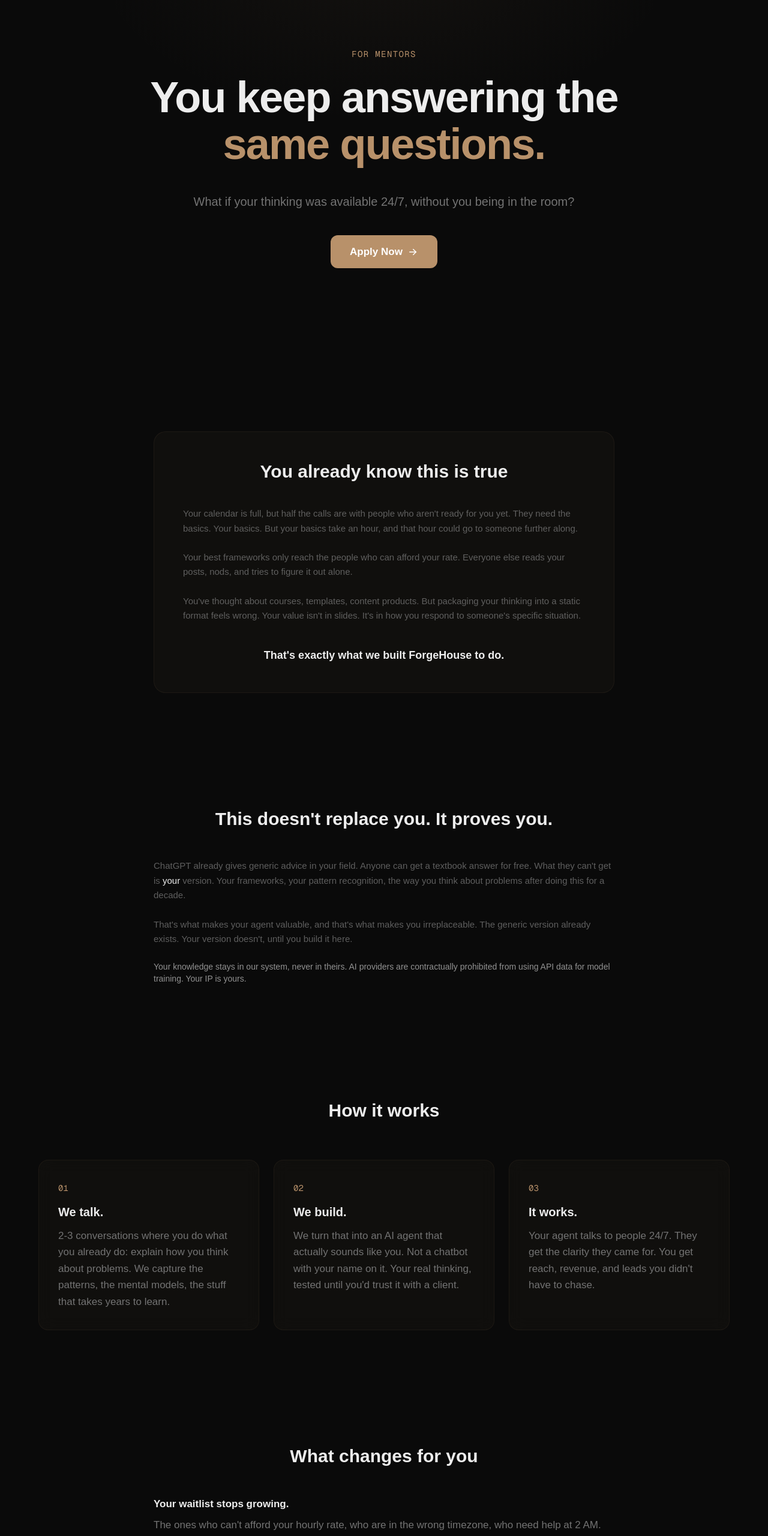
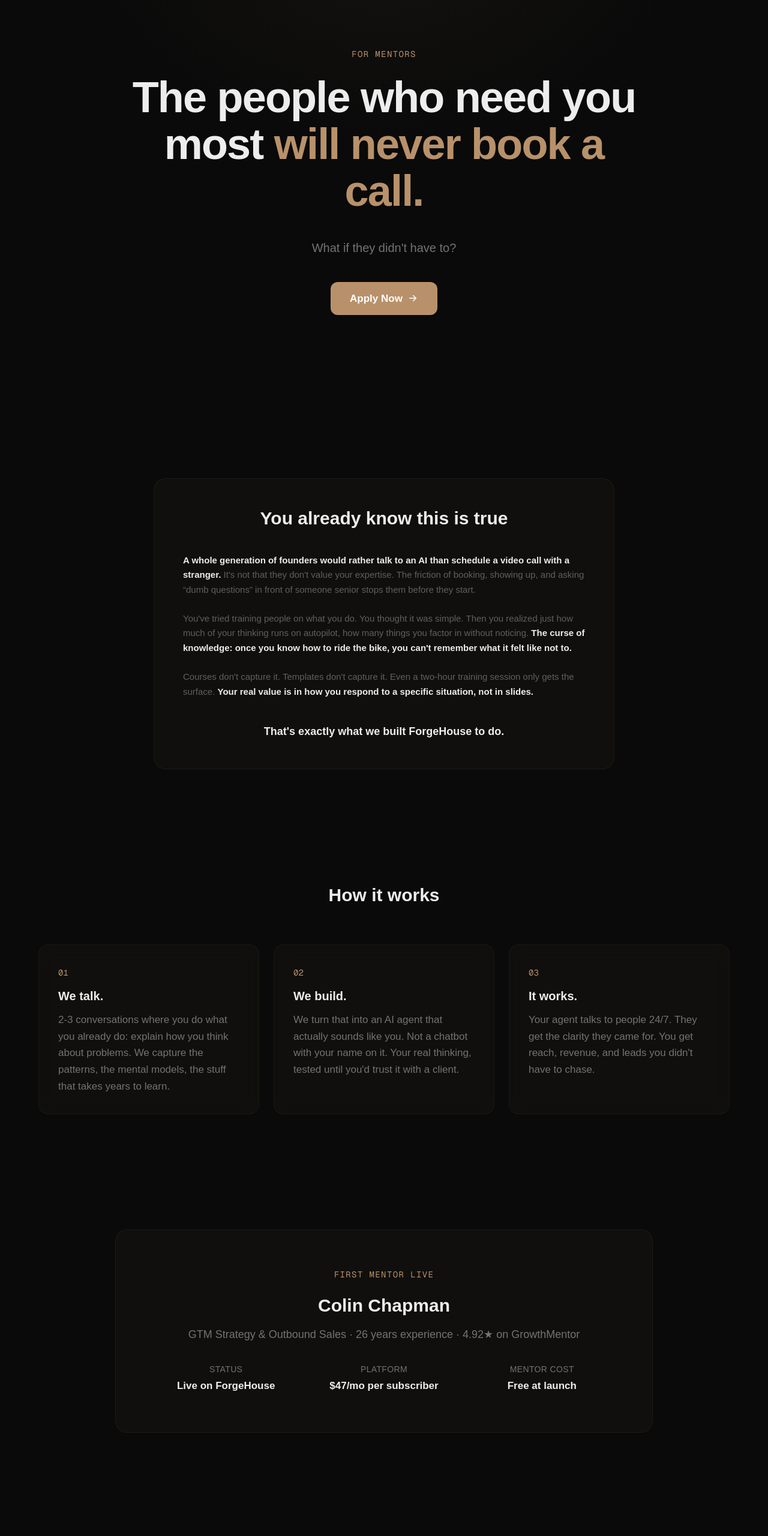
Before and after one commit to Apex-Sudo/forgehouse-site, a Next.js app: page /for-mentors in a window 1280 px wide. Shown: the part 160-2720 px from the top of the page at 60% size. Built offline with nearby package versions, Linux system fonts and the light colour scheme; no server answers.

Commit message:
For-mentors: new headline, Colin testimonial, reorder sections, bold key lines

```diff
--- a/src/app/for-mentors/page.tsx
+++ b/src/app/for-mentors/page.tsx
@@ -1,5 +1,6 @@
 import type { Metadata } from "next";
 import Link from "next/link";
+import Image from "next/image";
 import { IconArrowRight, IconCheck, IconMessageCircle, IconBrush, IconHeadset, IconReceipt, IconMicrophone, IconEyeCheck, IconShare, IconCash } from "@tabler/icons-react";
 
 export const metadata: Metadata = {
@@ -35,15 +36,15 @@ const ourPart = [
 export default function ForMentorsPage() {
   return (
     <div className="pt-16">
-      {/* Hero - #5: each line lands separately */}
+      {/* 1. Hero */}
       <section className="gradient-hero px-6 py-32 md:py-44 max-w-4xl mx-auto text-center">
         <p className="text-amber font-mono text-sm tracking-widest uppercase mb-6">For Mentors</p>
         <h1 className="text-4xl md:text-6xl lg:text-7xl font-bold tracking-tight leading-[1.08] mb-10">
-          You keep answering the{" "}
-          <span className="text-amber">same questions.</span>
+          The people who need you most{" "}
+          <span className="text-amber">will never book a call.</span>
         </h1>
         <p className="text-muted text-lg md:text-xl max-w-2xl mx-auto mb-10 leading-relaxed">
-          What if your thinking was available 24/7, without you being in the room?
+          What if they didn&apos;t have to?
         </p>
         <div className="flex flex-col sm:flex-row gap-4 justify-center">
           <Link href="/apply" className="bg-amber text-white px-8 py-3.5 rounded-xl font-semibold hover:bg-amber-dark transition text-center inline-flex items-center justify-center gap-2">
@@ -52,32 +53,20 @@ export default function ForMentorsPage() {
         </div>
       </section>
 
-      {/* The problem */}
+      {/* 2. Problem */}
       <section className="px-6 py-24">
         <div className="max-w-3xl mx-auto section-module" style={{ padding: "3rem" }}>
           <h2 className="text-2xl md:text-3xl font-bold mb-10 text-center">You already know this is true</h2>
           <div className="space-y-6 text-[15px] text-muted/80 leading-relaxed">
-            <p>Your calendar is full, but half the calls are with people who aren&apos;t ready for you yet. They need the basics. Your basics. But your basics take an hour, and that hour could go to someone further along.</p>
-            <p>Your best frameworks only reach the people who can afford your rate. Everyone else reads your posts, nods, and tries to figure it out alone.</p>
-            <p>You&apos;ve thought about courses, templates, content products. But packaging your thinking into a static format feels wrong. Your value isn&apos;t in slides. It&apos;s in how you respond to someone&apos;s specific situation.</p>
+            <p><strong className="text-foreground">A whole generation of founders would rather talk to an AI than schedule a video call with a stranger.</strong> It&apos;s not that they don&apos;t value your expertise. The friction of booking, showing up, and asking &ldquo;dumb questions&rdquo; in front of someone senior stops them before they start.</p>
+            <p>You&apos;ve tried training people on what you do. You thought it was simple. Then you realized just how much of your thinking runs on autopilot, how many things you factor in without noticing. <strong className="text-foreground">The curse of knowledge: once you know how to ride the bike, you can&apos;t remember what it felt like not to.</strong></p>
+            <p>Courses don&apos;t capture it. Templates don&apos;t capture it. Even a two-hour training session only gets the surface. <strong className="text-foreground">Your real value is in how you respond to a specific situation, not in slides.</strong></p>
           </div>
           <p className="text-foreground font-semibold text-lg mt-10 text-center">That&apos;s exactly what we built ForgeHouse to do.</p>
         </div>
       </section>
 
-      {/* Anti-commoditization — address the fear early */}
-      <section className="px-6 py-24">
-        <div className="max-w-3xl mx-auto">
-          <h2 className="text-2xl md:text-3xl font-bold mb-12 text-center">This doesn&apos;t replace you. It proves you.</h2>
-          <div className="space-y-6 text-[15px] text-muted/80 leading-relaxed">
-            <p>ChatGPT already gives generic advice in your field. Anyone can get a textbook answer for free. What they can&apos;t get is <span className="text-foreground font-medium">your</span> version. Your frameworks, your pattern recognition, the way you think about problems after doing this for a decade.</p>
-            <p>That&apos;s what makes your agent valuable, and that&apos;s what makes you irreplaceable. The generic version already exists. Your version doesn&apos;t, until you build it here.</p>
-            <p className="text-foreground/60 text-sm">Your knowledge stays in our system, never in theirs. AI providers are contractually prohibited from using API data for model training. Your IP is yours.</p>
-          </div>
-        </div>
-      </section>
-
-      {/* How it works */}
+      {/* 3. How it works */}
       <section className="px-6 py-24">
         <div className="max-w-6xl mx-auto">
           <h2 className="text-2xl md:text-3xl font-bold mb-16 text-center">How it works</h2>
@@ -93,7 +82,48 @@ export default function ForMentorsPage() {
         </div>
       </section>
 
-      {/* What changes for you */}
+      {/* 4. Proof: Colin */}
+      <section className="px-6 py-24">
+        <div className="max-w-4xl mx-auto section-module">
+          <p className="text-amber font-mono text-sm tracking-widest uppercase mb-6 text-center">First Mentor Live</p>
+          <h2 className="text-2xl md:text-3xl font-bold mb-4 text-center">Colin Chapman</h2>
+          <p className="text-muted text-lg text-center mb-8 leading-relaxed">
+            GTM Strategy &amp; Outbound Sales · 26 years experience · 4.92★ on GrowthMentor
+          </p>
+          <div className="grid sm:grid-cols-3 gap-6 text-center">
+            <div>
+              <p className="text-sm text-muted uppercase tracking-wide mb-1">Status</p>
+              <p className="font-semibold">Live on ForgeHouse</p>
+            </div>
+            <div>
+              <p className="text-sm text-muted uppercase tracking-wide mb-1">Platform</p>
+              <p className="font-semibold">$47/mo per subscriber</p>
+            </div>
+            <div>
+              <p className="text-sm text-muted uppercase tracking-wide mb-1">Mentor Cost</p>
+              <p className="font-semibold">Free at launch</p>
+            </div>
+          </div>
+        </div>
+      </section>
+
+      {/* 5. Colin Testimonial */}
+      <section className="px-6 py-24">
+        <div className="max-w-3xl mx-auto">
+          <div className="glass-card p-10">
+            <p className="text-[16px] text-muted leading-relaxed italic mb-6">&ldquo;When Leon first pitched me on this, I wasn&apos;t sure an AI could capture how I actually think about sales. I&apos;ve spent 26 years doing this, and most of what I do is instinct at this point. But the process surprised me. <strong className="text-foreground not-italic">It forced me to articulate things I&apos;d been doing on autopilot for decades</strong>, and <strong className="text-foreground not-italic">the output captured my thinking better than I anticipated</strong>. Is it the same as talking to me? No. But for founders who are stuck on outreach and don&apos;t know where to start, <strong className="text-foreground not-italic">it gets them pointed in the right direction with the right fundamentals</strong>. I&apos;m happy to put my name on it.&rdquo;</p>
+            <div className="flex items-center gap-3">
+              <Image src="/mentors/colin-chapman.png" alt="Colin Chapman" width={40} height={40} className="rounded-[10px] object-cover" />
+              <div>
+                <p className="text-sm font-semibold">Colin Chapman</p>
+                <p className="text-xs text-muted">GTM &amp; Outbound Sales · 26 years · First ForgeHouse Mentor</p>
+              </div>
+            </div>
+          </div>
+        </div>
+      </section>
+
+      {/* 6. What changes for you */}
       <section className="px-6 py-24">
         <div className="max-w-3xl mx-auto">
           <h2 className="text-2xl md:text-3xl font-bold mb-12 text-center">What changes for you</h2>
@@ -122,32 +152,19 @@ export default function ForMentorsPage() {
         </div>
       </section>
 
-      {/* Proof: Colin */}
+      {/* 7. Anti-commoditization */}
       <section className="px-6 py-24">
-        <div className="max-w-4xl mx-auto section-module">
-          <p className="text-amber font-mono text-sm tracking-widest uppercase mb-6 text-center">First Mentor Live</p>
-          <h2 className="text-2xl md:text-3xl font-bold mb-4 text-center">Colin Chapman</h2>
-          <p className="text-muted text-lg text-center mb-8 leading-relaxed">
-            GTM Strategy &amp; Outbound Sales · 26 years experience · 4.92★ on GrowthMentor
-          </p>
-          <div className="grid sm:grid-cols-3 gap-6 text-center">
-            <div>
-              <p className="text-sm text-muted uppercase tracking-wide mb-1">Status</p>
-              <p className="font-semibold">Live on ForgeHouse</p>
-            </div>
-            <div>
-              <p className="text-sm text-muted uppercase tracking-wide mb-1">Platform</p>
-              <p className="font-semibold">$47/mo per subscriber</p>
-            </div>
-            <div>
-              <p className="text-sm text-muted uppercase tracking-wide mb-1">Mentor Cost</p>
-              <p className="font-semibold">Free at launch</p>
-            </div>
+        <div className="max-w-3xl mx-auto">
+          <h2 className="text-2xl md:text-3xl font-bold mb-12 text-center">This doesn&apos;t replace you. It proves you.</h2>
+          <div className="space-y-6 text-[15px] text-muted/80 leading-relaxed">
+            <p>ChatGPT already gives generic advice in your field. Anyone can get a textbook answer for free. What they can&apos;t get is <span className="text-foreground font-medium">your</span> version. Your frameworks, your pattern recognition, the way you think about problems after doing this for a decade.</p>
+            <p>That&apos;s what makes your agent valuable, and that&apos;s what makes you irreplaceable. The generic version already exists. Your version doesn&apos;t, until you build it here.</p>
+            <p className="text-foreground/60 text-sm">Your knowledge stays in our system, never in theirs. AI providers are contractually prohibited from using API data for model training. Your IP is yours.</p>
           </div>
         </div>
       </section>
 
-      {/* Revenue */}
+      {/* 8. Revenue */}
       <section className="px-6 py-24">
         <div className="max-w-3xl mx-auto text-center">
           <h2 className="text-2xl md:text-3xl font-bold mb-6">The math</h2>
@@ -160,7 +177,7 @@ export default function ForMentorsPage() {
         </div>
       </section>
 
-      {/* Your part / Our part */}
+      {/* 9. Your part / Our part */}
       <section className="px-6 py-24">
         <div className="max-w-4xl mx-auto">
           <div className="grid md:grid-cols-2 gap-8">
@@ -190,7 +207,7 @@ export default function ForMentorsPage() {
         </div>
       </section>
 
-      {/* IP + CTA merged */}
+      {/* 10. IP + CTA */}
       <section className="px-6 py-24 pb-32">
         <div className="max-w-3xl mx-auto text-center">
           <p className="text-muted text-[15px] leading-relaxed mb-10">
```
